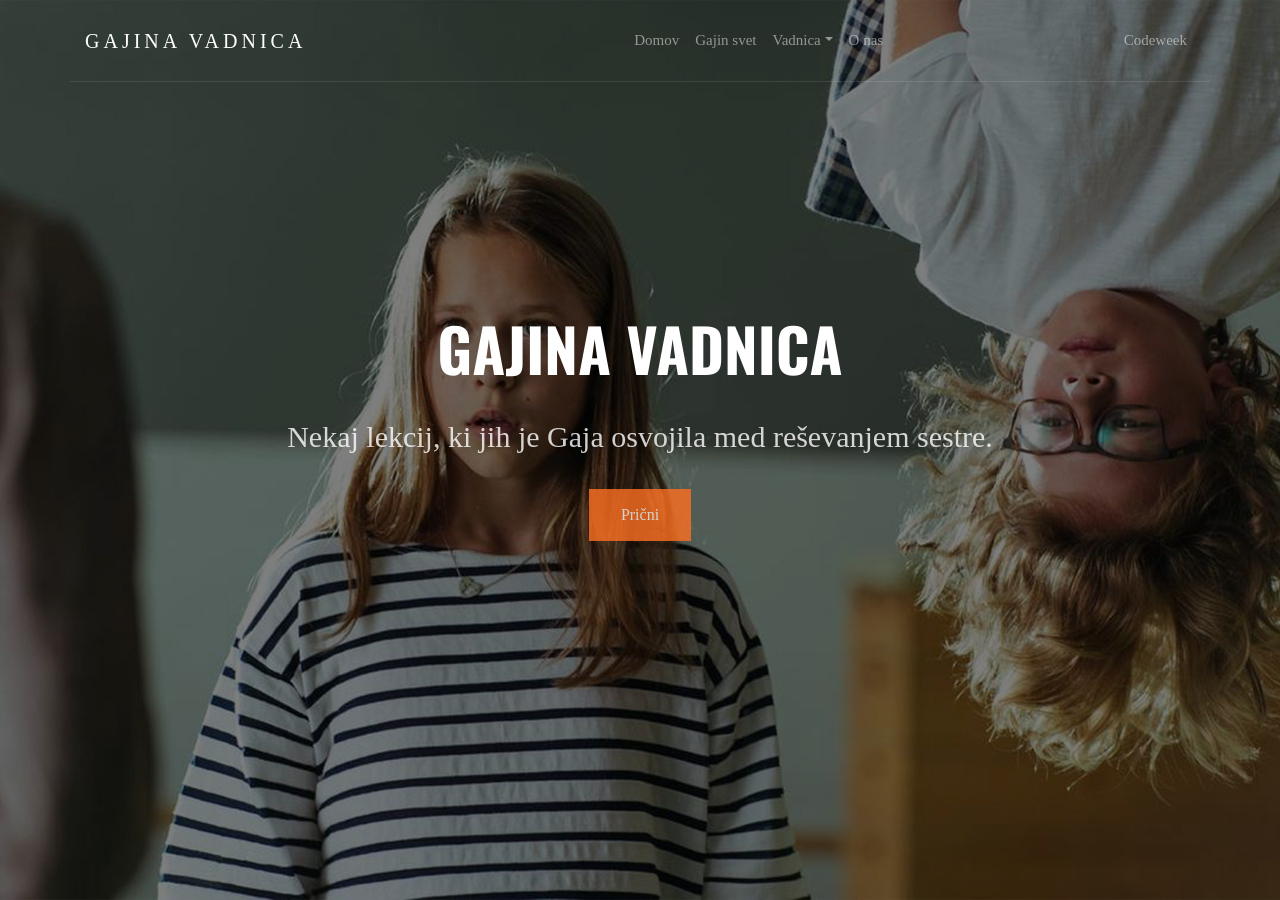
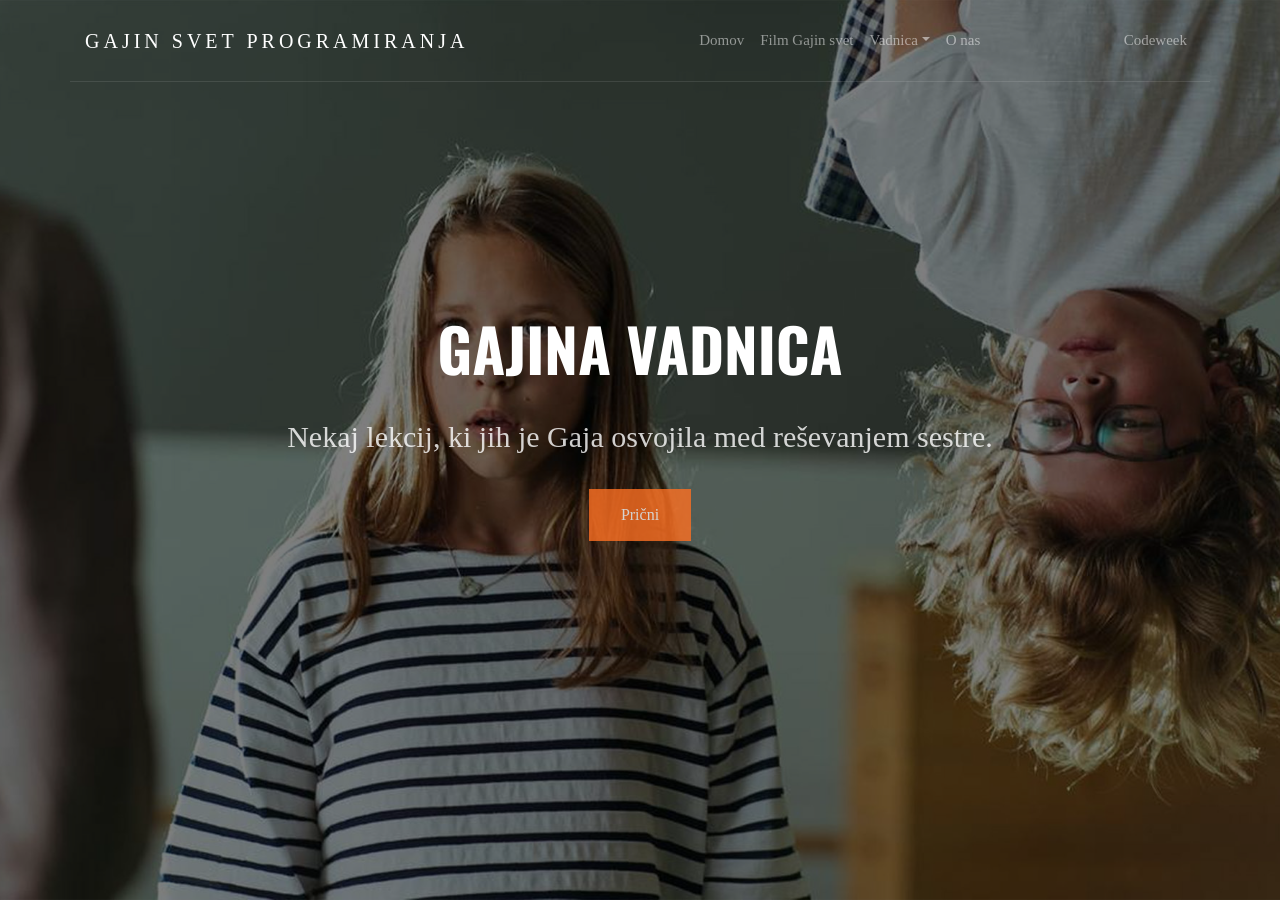
Before and after one commit to codeweeksi/gajin-svet, a Jekyll site: the page built from index.md, in a window 1280 px wide and 900 px high. Built offline with Jekyll 4.4.1, drawn with Linux system fonts in a browser that asks for light colours; some web fonts are replaced; comment, search, counter and statistics services are not loaded.

Commit message:
Changed 2 items
Gajina vadniva --> Gajin svet programiranja & Gajin svet --> Film Gajin svet

```diff
--- a/_includes/header.html
+++ b/_includes/header.html
@@ -2,7 +2,7 @@
 
   <nav class="navbar navbar-expand-md navbar-dark bg-light">
     <div class="container">
-      <a class="navbar-brand absolute" href="{{ site.baseurl }}/">Gajina vadnica</a>
+      <a class="navbar-brand absolute" href="{{ site.baseurl }}/">Gajin svet programiranja</a>
       <button class="navbar-toggler" type="button" data-toggle="collapse" data-target="#navbarsExample05" aria-controls="navbarsExample05" aria-expanded="false" aria-label="Toggle navigation">
         <span class="navbar-toggler-icon"></span>
       </button>
@@ -13,7 +13,7 @@
             <a class="nav-link" href="{{ site.baseurl }}/">Domov</a>
           </li>
           <li class="nav-item">
-            <a class="nav-link" href="">Gajin svet</a>
+            <a class="nav-link" href="">Film Gajin svet</a>
           </li>
           <li class="nav-item dropdown">
             <a class="nav-link dropdown-toggle" href="{{ site.baseurl }}/posts" id="dropdown04" data-toggle="dropdown" aria-haspopup="true" aria-expanded="false">Vadnica</a>
```
